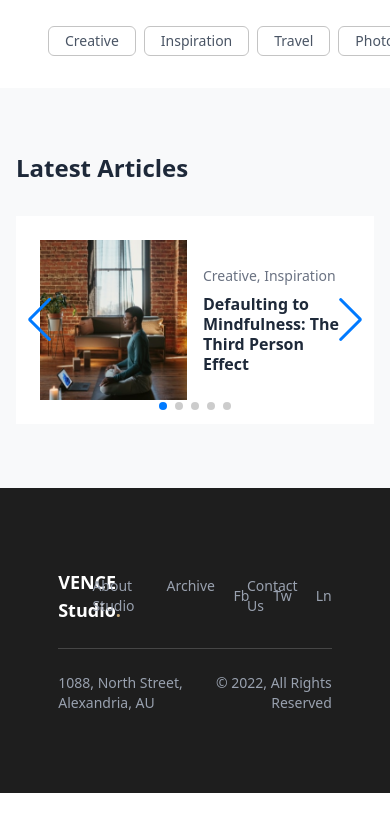
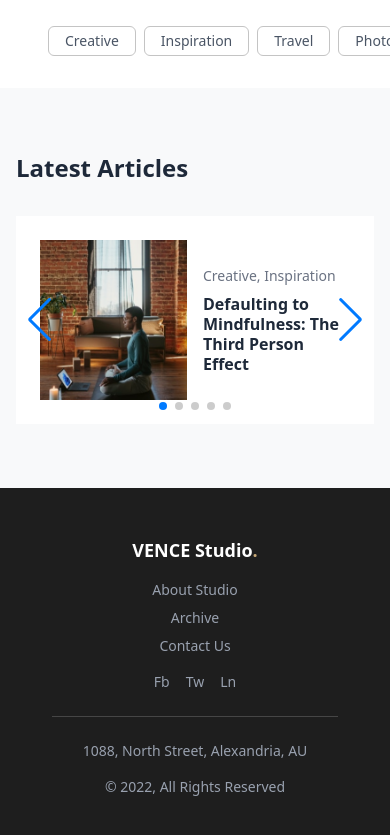
Before and after one commit to karinaveszeli/web-project, a React (Vite) app: page / in a window 390 px wide. Shown: the part 4319-5154 px from the top of the page. Before the commit the page ends 5112 px from the top, so only its background shows below. Built offline with nearby package versions, Linux system fonts and the light colour scheme.

Commit message:
fix Footer responsiveness for smaller screens

```diff
--- a/src/components/Footer.jsx
+++ b/src/components/Footer.jsx
@@ -2,20 +2,21 @@ import React from "react";
 
 const Footer = () => {
   return (
-    <footer className="bg-[#1E1E1E] text-white py-20 md:py-28 px-6 md:px-16">
+    <footer className="bg-[#1E1E1E] text-white py-12 md:py-20 px-4 md:px-16">
       <div className="w-[80%] mx-auto grid grid-rows-[auto,auto,auto] gap-6">
 
+        <div className="grid grid-cols-1 md:grid-cols-3 gap-4 items-center text-center md:text-left">
+          <h2 className="text-lg md:text-xl font-bold">
+            VENCE Studio<span className="text-[#c8a876]">.</span>
+          </h2>
 
-        <div className="grid grid-cols-3 gap-6 items-center">
-          <h2 className="text-lg font-bold">VENCE Studio<span className="text-[#c8a876]">.</span></h2>
-
-          <div className="flex justify-center space-x-8 text-gray-400 text-sm">
+          <div className="flex flex-col md:flex-row md:justify-center space-y-2 md:space-y-0 md:space-x-8 text-gray-400 text-sm">
             <a href="#" className="hover:text-white transition duration-200">About Studio</a>
             <a href="#" className="hover:text-white transition duration-200">Archive</a>
             <a href="#" className="hover:text-white transition duration-200">Contact Us</a>
           </div>
 
-          <div className="flex justify-end space-x-6 text-gray-400 text-sm">
+          <div className="flex justify-center md:justify-end space-x-4 text-gray-400 text-sm">
             <a href="#" className="hover:text-white transition duration-200">Fb</a>
             <a href="#" className="hover:text-white transition duration-200">Tw</a>
             <a href="#" className="hover:text-white transition duration-200">Ln</a>
@@ -26,9 +27,9 @@ const Footer = () => {
         <div className="border-t border-[#E5E5E5] opacity-20 w-full"></div>
 
 
-        <div className="grid grid-cols-2 gap-6 text-gray-400 text-sm">
+        <div className="grid grid-cols-1 md:grid-cols-2 gap-4 text-gray-400 text-sm text-center md:text-left">
           <p>1088, North Street, Alexandria, AU</p>
-          <p className="text-right">© 2022, All Rights Reserved</p>
+          <p className="md:text-right">© 2022, All Rights Reserved</p>
         </div>
 
       </div>
```
